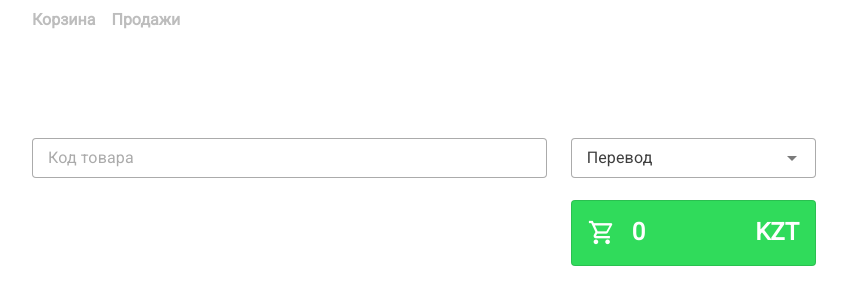
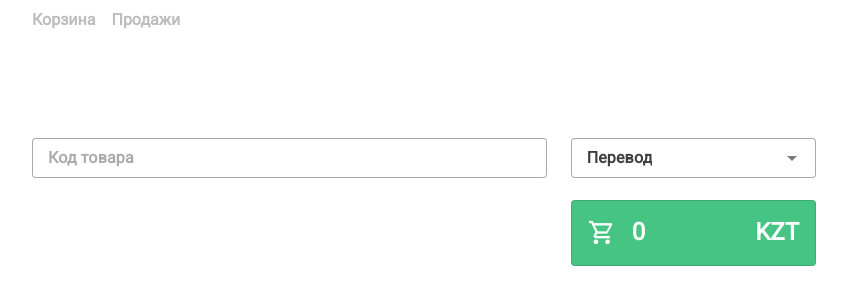
Before and after one commit to ctrlartspace/openmarket-frontend, a Vue app: page / in a window 1280 px wide. Shown: the top 304 px of the page, without its empty margins (216-1063 px from the left). Built offline with nearby package versions, Linux system fonts and the light colour scheme.

Commit message:
input style

```diff
--- a/src/components/CartChange.vue
+++ b/src/components/CartChange.vue
@@ -1,5 +1,9 @@
 <template>
-  <v-select v-model="paymentType" :items="paymentTypes"></v-select>
+  <v-select
+    v-model="paymentType"
+    class="font-weight-bold"
+    :items="paymentTypes"
+  ></v-select>
   <div v-if="paymentType === 'cash'">
     <v-text-field
       v-model="inputAmount"
--- a/src/pages/CartPage.vue
+++ b/src/pages/CartPage.vue
@@ -3,7 +3,12 @@
     <v-row>
       <v-col cols="8">
         <v-form @submit.prevent="addCartItem">
-          <v-text-field v-model="inputValue" placeholder="Код товара" />
+          <v-text-field
+            class="mb-4 font-weight-bold"
+            v-model="inputValue"
+            placeholder="Код товара"
+            hide-details
+          />
         </v-form>
         <cart-item
           v-for="(item, i) in store.cartItems"
--- a/src/plugins/vuetify.js
+++ b/src/plugins/vuetify.js
@@ -8,7 +8,7 @@ import "@mdi/font/css/materialdesignicons.css"
 const baseTheme = {
   dark: false,
   colors: {
-    success: "#30DB5B",
+    success: "#45c483",
   },
 }
 
```
